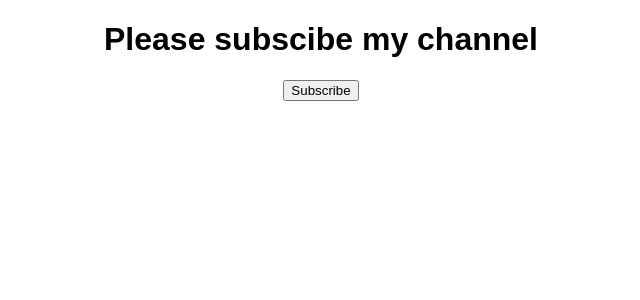
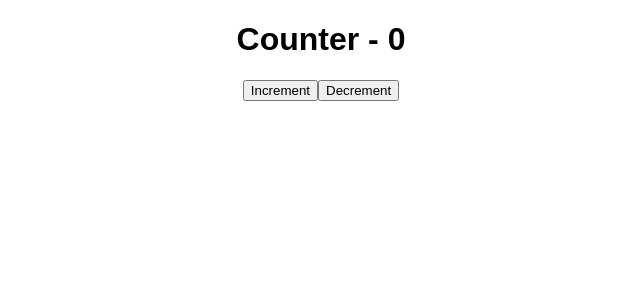
Before and after one commit to abdur-rehman-ali/React-Learnning, a React (Create React App) app in the folder 04_Basics/myapp/: page / in a window 1280 px wide. Shown: the top 300 px of the page, without its empty margins (319-959 px from the left). Built offline with nearby package versions, Linux system fonts and the light colour scheme.

Commit message:
More on setState method

```diff
--- a/04_Basics/myapp/src/App.js
+++ b/04_Basics/myapp/src/App.js
@@ -4,6 +4,7 @@ import Hello from "./components/Hello";
 import Welcome from "./components/Welcome";
 import Greet from "./components/Greet";
 import Message from "./components/Message";
+import Counter from "./components/Counter";
 
 let App = () => {
   return (
@@ -18,8 +19,9 @@ let App = () => {
       <Welcome name="joyia" />
       <Welcome name="saad" />
       <Welcome name="ali" />
-      <Greet /> */}
-      <Message/>
+      <Greet />
+      <Message/> */}
+      <Counter/>
     </div>
   );
 };
--- /dev/null
+++ b/04_Basics/myapp/src/components/Counter.js
@@ -0,0 +1,71 @@
+import React, { Component } from "react";
+
+//1.If ue don't change state using setState method . it will never reflect in UI.
+// So always use setState method to modify the state
+
+//2.If code has to be executed after the state has been updated?
+//Then place that code in a callback as a second argument to setState method
+
+//3.When you have to update the state based upon the previous state value,
+//Pass a function as an argument to setState instead of object
+
+
+class Counter extends Component {
+  constructor(props) {
+    super(props);
+
+    this.state = {
+      count: 0,
+    };
+  }
+
+  increment() {
+    //Never update the state directly,it will not be reflected in UI
+    // this.state.count = this.state.count+1;
+    // console.log(this.state.count);
+
+    // this.setState(
+    //   {
+    //     count: this.state.count + 1,
+    //   },
+    //   () => {
+    //     console.log(
+    //       "Need to be execute after state has been updated",
+    //       this.state.count
+    //     );
+    //   }
+    // );
+    // console.log(this.state.count);
+
+    this.setState((prevState) => ({
+      count: prevState.count + 1,
+    }));
+
+  }
+
+  decrement() {
+    this.setState({
+      count: this.state.count - 1,
+    });
+  }
+
+  incrementFive() {
+    this.increment();
+    this.increment();
+    this.increment();
+    this.increment();
+    this.increment();
+  }
+
+  render() {
+    return (
+      <div>
+        <h1>Counter - {this.state.count}</h1>
+        <button onClick={() => this.incrementFive()}>Increment</button>
+        <button onClick={() => this.decrement()}>Decrement</button>
+      </div>
+    );
+  }
+}
+
+export default Counter;
```
